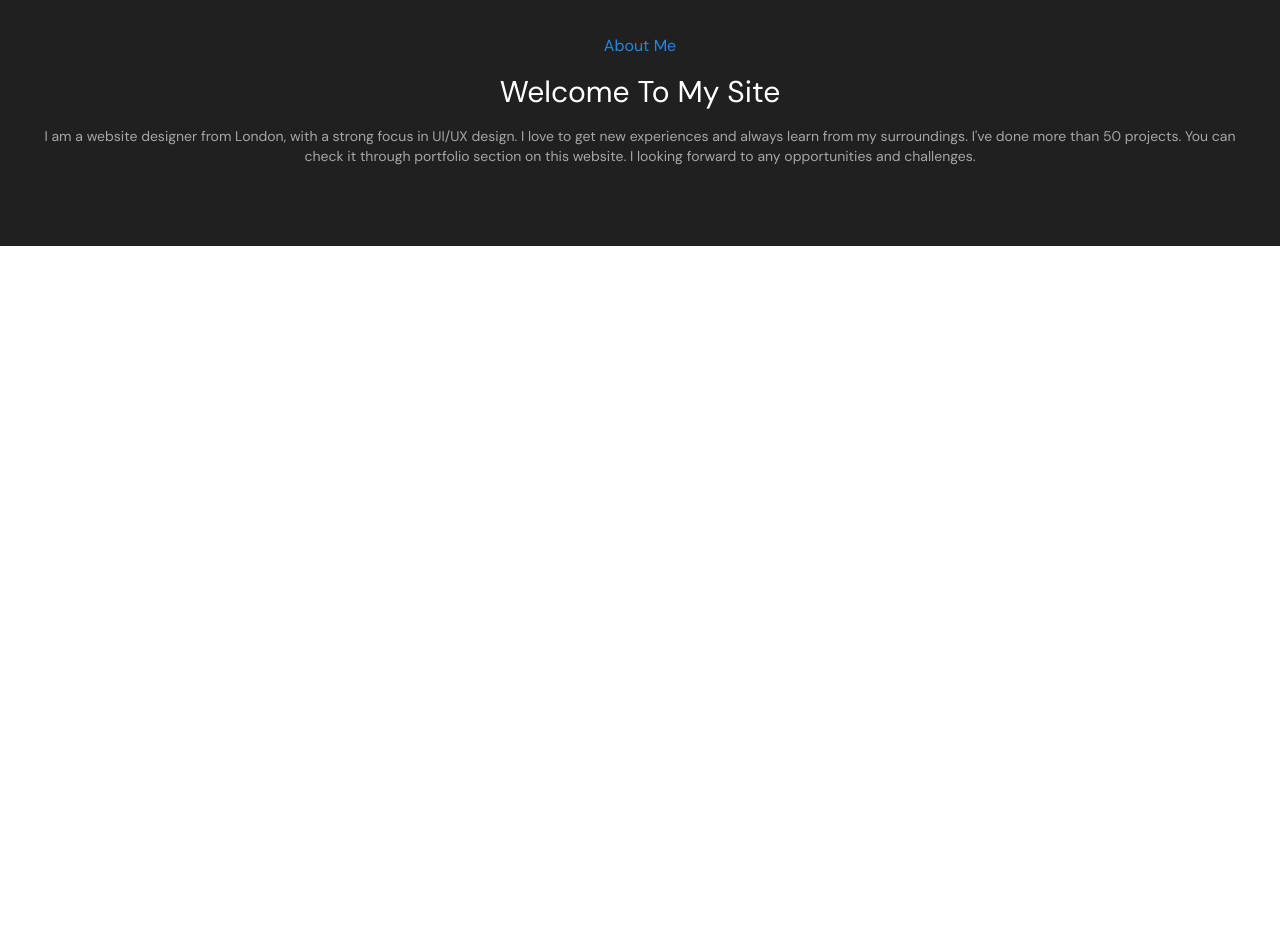
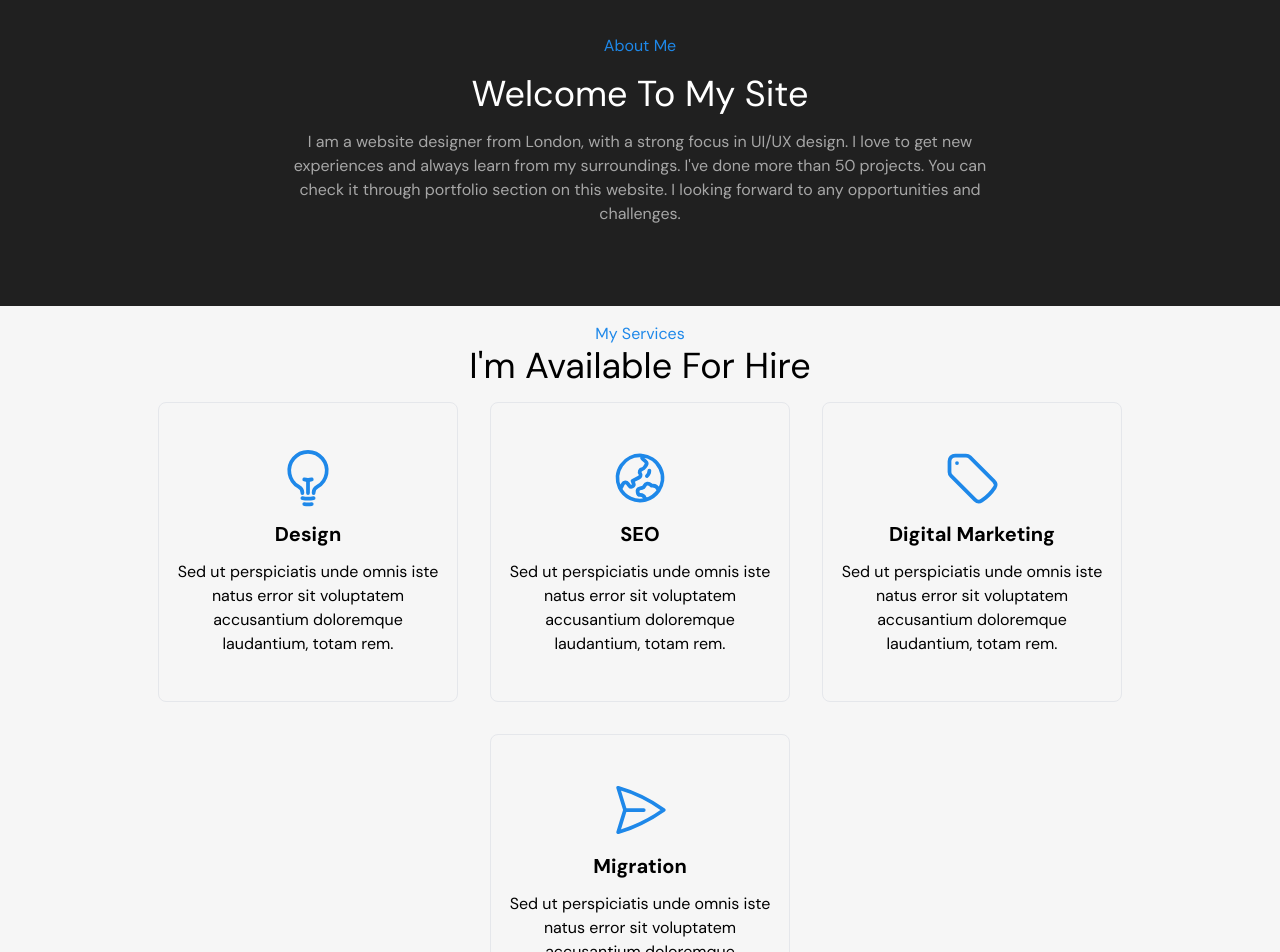
Before and after one commit to MingmaTenzing/migrationconsultant, a Next.js app: page / in a window 1280 px wide. Shown: the part 700-1652 px from the top of the page. Before the commit the page ends 946 px from the top, so only its background shows below. Built offline with nearby package versions, Linux system fonts and the light colour scheme.

Commit message:
services section design complete

```diff
--- a/components/AboutMe.tsx
+++ b/components/AboutMe.tsx
@@ -1,12 +1,12 @@
 type Props = {};
 function AboutMe({}: Props) {
   return (
-    <div className=" py-20 p-8 bg-[#202020] text-white">
-        <div className=" flex flex-col  items-center space-y-4">
+    <div className="  py-20 p-8 bg-[#202020] text-white">
+        <div className=" lg:w-[1200px] m-auto flex flex-col  items-center space-y-4">
 
-      <h3 className="  text-bluestyle ">About Me</h3>
-      <h2 className=" text-3xl">Welcome To My Site</h2>
-      <p className=" text-sm text-center opacity-60 font-light">
+      <h3 className="  text-bluestyle  ">About Me</h3>
+      <h2 className=" text-3xl md:text-4xl">Welcome To My Site</h2>
+      <p className=" lg:w-[700px] md:text-base text-sm text-center opacity-60 font-light">
         I am a website designer from London, with a strong focus in UI/UX
         design. I love to get new experiences and always learn from my
         surroundings. I've done more than 50 projects. You can check it through
--- /dev/null
+++ b/components/Services.tsx
@@ -0,0 +1,52 @@
+import { GlobeAsiaAustraliaIcon, LightBulbIcon, PaperAirplaneIcon, TagIcon } from "@heroicons/react/24/outline";
+
+type Props = {};
+function Services({}: Props) {
+  return (
+    <div className=" p-4">
+      <div className=" flex flex-col  items-center">
+        <h3 className=" text-bluestyle">My Services</h3>
+        <h2 className=" text-3xl md:text-4xl">I'm Available For Hire</h2>
+      </div>
+
+      <div className=" flex flex-col items-center md:flex-row md:flex-wrap md:justify-center ">
+
+
+      <div className=" cursor-pointer group m-4 hover:bg-bluestyle transition-all ease-linear duration-200 space-y-3 rounded-lg p-4 flex flex-col items-center justify-center text-center h-[300px]  border w-[300px]">
+        <LightBulbIcon className=" group-hover:text-white  transition-all ease-linear duration-200  text-bluestyle w-[60px]" />
+        <h4 className=" group-hover:text-white transition-all ease-linear duration-200 font-semibold text-xl">Design</h4>
+        <p className=" group-hover:text-white transition-all ease-linear duration-200">
+          Sed ut perspiciatis unde omnis iste natus error sit voluptatem
+          accusantium doloremque laudantium, totam rem.
+        </p>
+      </div>
+      <div className=" cursor-pointer group m-4 hover:bg-bluestyle transition-all ease-linear duration-200 space-y-3 rounded-lg p-4 flex flex-col items-center justify-center text-center h-[300px]  border w-[300px]">
+        <GlobeAsiaAustraliaIcon className=" group-hover:text-white  transition-all ease-linear duration-200  text-bluestyle w-[60px]" />
+        <h4 className=" group-hover:text-white transition-all ease-linear duration-200 font-semibold text-xl">SEO</h4>
+        <p className=" group-hover:text-white transition-all ease-linear duration-200">
+          Sed ut perspiciatis unde omnis iste natus error sit voluptatem
+          accusantium doloremque laudantium, totam rem.
+        </p>
+      </div>
+      <div className=" cursor-pointer group m-4 hover:bg-bluestyle transition-all ease-linear duration-200 space-y-3 rounded-lg p-4 flex flex-col items-center justify-center text-center h-[300px]  border w-[300px]">
+        <TagIcon className=" group-hover:text-white  transition-all ease-linear duration-200  text-bluestyle w-[60px]" />
+        <h4 className=" group-hover:text-white transition-all ease-linear duration-200 font-semibold text-xl">Digital Marketing</h4>
+        <p className=" group-hover:text-white transition-all ease-linear duration-200">
+          Sed ut perspiciatis unde omnis iste natus error sit voluptatem
+          accusantium doloremque laudantium, totam rem.
+        </p>
+      </div>
+      <div className=" cursor-pointer group m-4 hover:bg-bluestyle transition-all ease-linear duration-200 space-y-3 rounded-lg p-4 flex flex-col items-center justify-center text-center h-[300px]  border w-[300px]">
+        <PaperAirplaneIcon className=" group-hover:text-white  transition-all ease-linear duration-200  text-bluestyle w-[60px]" />
+        <h4 className=" group-hover:text-white transition-all ease-linear duration-200 font-semibold text-xl">Migration</h4>
+        <p className=" group-hover:text-white transition-all ease-linear duration-200">
+          Sed ut perspiciatis unde omnis iste natus error sit voluptatem
+          accusantium doloremque laudantium, totam rem.
+        </p>
+      </div>
+      </div>
+
+    </div>
+  );
+}
+export default Services;
--- a/src/app/page.tsx
+++ b/src/app/page.tsx
@@ -2,11 +2,13 @@
 
 import Hero from "../../components/Hero";
 import AboutMe from "../../components/AboutMe";
+import Services from "../../components/Services";
 export default function Home() {
   return (
     <main>
       <Hero />
       <AboutMe />
+      <Services />
     </main>
   );
 }
```
